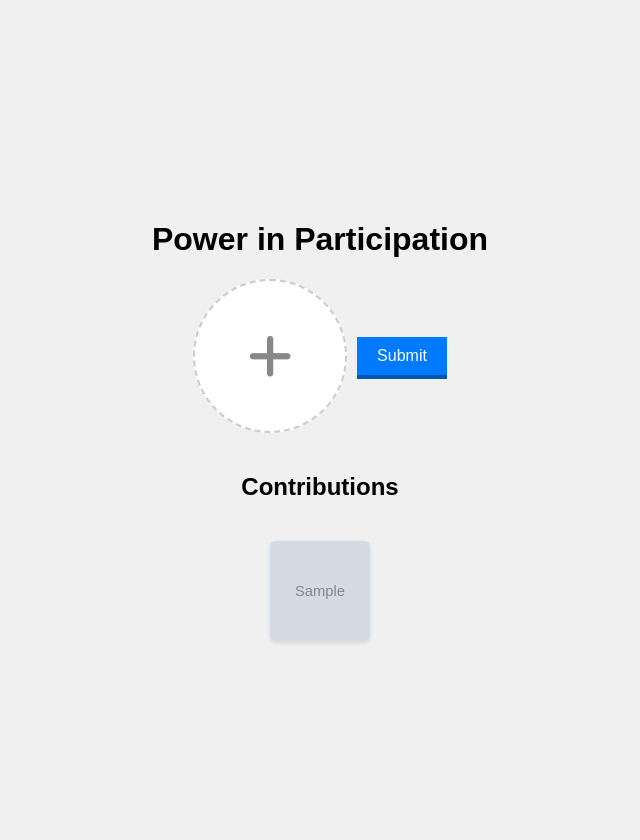
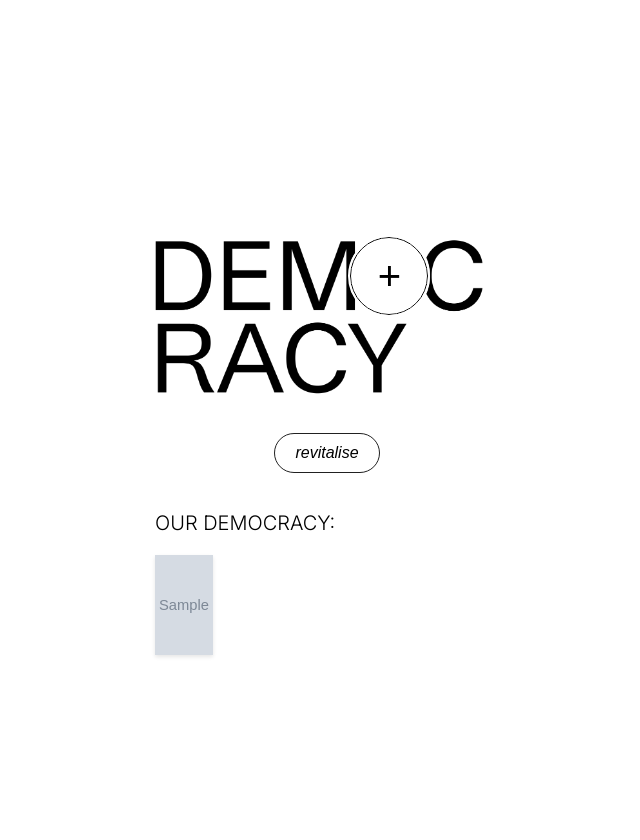
Before and after one commit to its-aomi/video-gen-2, a Flask app: template templates/index.html in a window 1280 px wide. Shown: the whole page, without its empty margins (320-960 px from the left). Run offline with Flask 3, Linux system fonts and the light colour scheme; the template is opened without the code that fills it: most values are stand-ins (such as "Sample title", 1, 10 or a date in 2020); grey boxes marked "Sample" are stand-in pictures.

Commit message:
Styled the Site design

```diff
--- a/templates/index.html
+++ b/templates/index.html
@@ -1,10 +1,17 @@
 <!DOCTYPE html>
 <html lang="en">
+
 <head>
     <meta charset="UTF-8">
     <meta name="viewport" content="width=device-width, initial-scale=1.0">
     <title>Power in Participation</title>
-    <link rel="stylesheet" href="https://cdnjs.cloudflare.com/ajax/libs/font-awesome/6.5.2/css/all.min.css" integrity="sha512-SnH5WK+bZxgPHs44uWIX+LLJAJ9/2PkPKZ5QiAj6Ta86w+fsb2TkcmfRyVX3pBnMFcV7oQPJkl9QevSCWr3W6A==" crossorigin="anonymous" referrerpolicy="no-referrer" />
+    <link rel="stylesheet" href="https://cdnjs.cloudflare.com/ajax/libs/font-awesome/6.5.2/css/all.min.css"
+        integrity="sha512-SnH5WK+bZxgPHs44uWIX+LLJAJ9/2PkPKZ5QiAj6Ta86w+fsb2TkcmfRyVX3pBnMFcV7oQPJkl9QevSCWr3W6A=="
+        crossorigin="anonymous" referrerpolicy="no-referrer" />
+    <link rel="preconnect" href="https://fonts.googleapis.com">
+    <link rel="preconnect" href="https://fonts.gstatic.com" crossorigin>
+    <link href="https://fonts.googleapis.com/css2?family=Inter:wght@100..900&display=swap" rel="stylesheet">
+
     <style>
         body {
             font-family: Arial, sans-serif;
@@ -14,30 +21,53 @@
             justify-content: center;
             min-height: 100vh;
             margin: 0;
-            background: #f0f0f0;
+            background: #fff;
             padding: 20px;
         }
-        h1, h2 {
-            text-align: center;
-        }
-        #uploadForm {
-            display: flex;
-            align-items: center;
-            margin-bottom: 20px;
-        }
-        .file-input-container {
-            position: relative;
+
+        h1 {
             display: flex;
             align-items: center;
             justify-content: center;
-            width: 150px;
-            height: 150px;
-            background-color: #fff;
-            border: 2px dashed #ccc;
+            flex-wrap: wrap;
+            max-width: 100%;
+            word-break: break-word;
+            font-size: 6em;
+            margin: 0;
+            padding: 0;
+            padding-top: 50px;
+        }
+
+        .democracy-text {
+            display: inline-flex;
+            align-items: center;
+            flex-wrap: wrap;
+            justify-content: left;
+        }
+
+        .file-input-container {
+	flex-shrink: 0;
+	display: inline-flex;
+	align-items: center;
+	justify-content: center;
+	width: 0.9em;
+	height: 0.9em;
+	background-color: white;
+	border: 1px solid black;
 	border-radius: 50%;
 	cursor: pointer;
-            margin-right: 10px;
+	margin: -17px;
+	padding: 2px;
+	position: relative;
+	outline: 2px solid #fff;
+	transform: translate(137px, -177px);
+	font-size: 80px;
 }
+
+.main-img {
+    margin-top: 50px;
+}
+
         .file-input-container input[type="file"] {
             position: absolute;
             width: 100%;
@@ -45,46 +75,86 @@
             opacity: 0;
             cursor: pointer;
         }
+
         .file-input-container i {
-            font-size: 50px;
-            color: #888;
+            font-size: 0.5em;
+            color: black;
+            font-family: sans-serif;
+            font-weight: 100;
         }
+
         .file-input-container span {
-            font-size: 16px;
-            color: #888;
+            position: absolute;
+            top: 50%;
+            left: 50%;
+            transform: translate(-50%, -50%);
+            font-size: 0.5em;
+            color: black;
         }
+
+        #uploadForm {
+	display: flex;
+	align-items: center;
+	margin-bottom: 20px;
+	margin-top: 30px;
+	margin-left: -30px;
+}
+
         button {
             padding: 10px 20px;
             font-size: 16px;
-            color: #fff;
-            background-color: #007BFF;
-            border: none;
-            border-radius: 0;
+            color: #000;
+            background-color: #fff;
+            border: 1px solid #212121;
+            border-radius: 50px;
             cursor: pointer;
-            transition: background-color 0.3s ease, box-shadow 0.3s ease;
-            box-shadow: 0 4px #0056b3;
+            transition: background-color 0.3s ease;
+            font-style: italic;
         }
-        button:active {
-            background-color: #0056b3;
-            box-shadow: 0 2px #003f7f;
-            transform: translateY(2px);
+
+        button:hover {
+            background-color: #D8C7FA;
         }
+
         #existingImages {
-            display: flex;
-            flex-wrap: wrap;
+            display: grid;
+            grid-template-columns: repeat(auto-fill, minmax(100px, 1fr));
             gap: 10px;
             justify-content: center;
             margin-top: 20px;
         }
+
+        /* Default grid layout for desktop (5 images per row) */
+        @media (min-width: 1024px) {
+            #existingImages {
+                grid-template-columns: repeat(5, 1fr);
+            }
+        }
+
+        /* Grid layout for tablets and small desktops (4 images per row) */
+        @media (min-width: 768px) and (max-width: 1023px) {
+            #existingImages {
+                grid-template-columns: repeat(4, 1fr);
+            }
+        }
+
+        /* Grid layout for mobile (3 images per row) */
+        @media (max-width: 767px) {
+            #existingImages {
+                grid-template-columns: repeat(3, 1fr);
+            }
+        }
+
         #existingImages img {
-            width: 100px;
+            width: 100%;
             height: 100px;
             object-fit: cover;
-            border-radius: 5px;
-            box-shadow: 0 2px 4px rgba(0,0,0,0.1);
+            box-shadow: 0 2px 4px rgba(0, 0, 0, 0.1);
             cursor: pointer;
         }
-        .modal {
+
+        .modal,
+        .gallery-modal {
             display: none;
             position: fixed;
             z-index: 1;
@@ -92,8 +162,9 @@
             top: 0;
             width: 100%;
             height: 100%;
-            background-color: rgba(0,0,0,0.4);
+            background-color: rgba(0, 0, 0, 0.4);
         }
+
         .modal-content {
             background-color: #fefefe;
             margin: 15% auto;
@@ -104,21 +175,18 @@
             text-align: center;
             border-radius: 10px;
         }
+
         #result p {
             text-align: center;
         }
+
         .gallery-modal {
+            background-color: rgba(0, 0, 0, 0.9);
             display: none;
-            position: fixed;
-            z-index: 2;
-            left: 0;
-            top: 0;
-            width: 100%;
-            height: 100%;
-            background-color: rgba(0,0,0,0.9);
             align-items: center;
             justify-content: center;
         }
+
         .gallery-modal-content {
             position: relative;
             max-width: 800px;
@@ -126,11 +194,13 @@
             align-items: center;
             justify-content: center;
         }
+
         .gallery-modal-content img {
             max-width: 100%;
             max-height: 80vh;
             border-radius: 10px;
         }
+
         .gallery-nav {
             position: fixed;
             top: 50%;
@@ -140,12 +210,15 @@
             cursor: pointer;
             z-index: 3;
         }
+
         .gallery-prev {
             left: 10px;
         }
+
         .gallery-next {
             right: 10px;
         }
+
         .gallery-close {
             position: fixed;
             top: 20px;
@@ -155,25 +228,57 @@
             cursor: pointer;
             z-index: 3;
         }
+
+        @media (max-width: 600px) {
+            #existingImages {
+                grid-template-columns: repeat(3, 1fr);
+            }
+        }
+
+        .h2-text {
+            align-self: flex-start;
+            width: 100%;
+            text-align: left;
+        }
+
+        h2 {
+            font-family: "Inter", Sans-serif;
+            font-weight: 300;
+            font-size: 20px;
+        }
+        .main-img img {
+	width: 330px;
+}
+.main-cont {
+	max-width: 330px;
+}
     </style>
 </head>
+
 <body>
-    <h1>Power in Participation</h1>
+    <div class="main-img">
+        <img src="/static/Untitled design (86).png">
+    </div>
     <form id="uploadForm" enctype="multipart/form-data">
         <div class="file-input-container" id="fileInputContainer">
             <input type="file" name="files[]" multiple accept="image/*">
             <i class="fas fa-plus"></i>
             <span style="display: none;"></span>
         </div>
-        <button type="submit">Submit</button>
+        <button type="submit">revitalise</button>
     </form>
     <div id="result"></div>
 
-    <h2>Contributions</h2>
+    <div class="main-cont">
+    <div class="h2-text">
+        <h2>OUR DEMOCRACY:</h2>
+    </div>
+
     <div id="existingImages">
         {% for image_url in existing_images %}
         <img src="{{ image_url }}" alt="Existing image">
         {% endfor %}
+    </div>
     </div>
 
     <div id="modal" class="modal">
@@ -204,7 +309,7 @@
         const galleryNext = document.querySelector('.gallery-next');
         const galleryClose = document.querySelector('.gallery-close');
         let currentImageIndex = 0;
-        const imageUrls = [{% for image_url in existing_images %}"{{ image_url }}",{% endfor %}];
+        const imageUrls = [{% for image_url in existing_images %}"{{ image_url }}", {% endfor %}];
 
         function showModal(text) {
             modalText.textContent = text;
@@ -235,12 +340,12 @@
             galleryImage.src = imageUrls[currentImageIndex];
         }
 
-        fileInput.addEventListener('change', function() {
+        fileInput.addEventListener('change', function () {
             const files = fileInput.files;
             if (files.length > 0) {
                 fileInputIcon.style.display = 'none';
                 fileInputSpan.style.display = 'block';
-                fileInputSpan.textContent = `${files.length} image(s) selected`;
+                fileInputSpan.textContent = `${files.length}`;
             } else {
                 fileInputIcon.style.display = 'block';
                 fileInputSpan.style.display = 'none';
@@ -248,7 +353,7 @@
             }
         });
 
-        document.getElementById('uploadForm').onsubmit = async function(event) {
+        document.getElementById('uploadForm').onsubmit = async function (event) {
             event.preventDefault();
             const formData = new FormData(this);
             const files = formData.getAll('files[]');
@@ -273,9 +378,7 @@
                     document.getElementById('result').innerHTML = `<p>Error: ${result.error}</p>`;
                     showModal('Error occurred');
                 } else {
-            // Change the notification to "Processing video..." immediately after uploading images
                     showModal(result.status);
-
                     document.getElementById('result').innerHTML = `<p>${result.status}</p>`;
                 }
             } catch (error) {
@@ -284,9 +387,8 @@
                 showModal('Error occurred');
             }
 
-    setTimeout(hideModal, 3000); // Hide modal after 3 seconds
+            setTimeout(hideModal, 3000);
         };
-
 
         document.querySelectorAll('#existingImages img').forEach((img, index) => {
             img.addEventListener('click', () => showGalleryModal(index));
@@ -299,4 +401,5 @@
         galleryModal.querySelector('.gallery-modal-content').addEventListener('click', (e) => e.stopPropagation());
     </script>
 </body>
+
 </html>
```
Also changed, not shown: static/Logo-website.png (added), static/Untitled design (86).png (added). Lines whose indentation alone changed are shown as unchanged.
